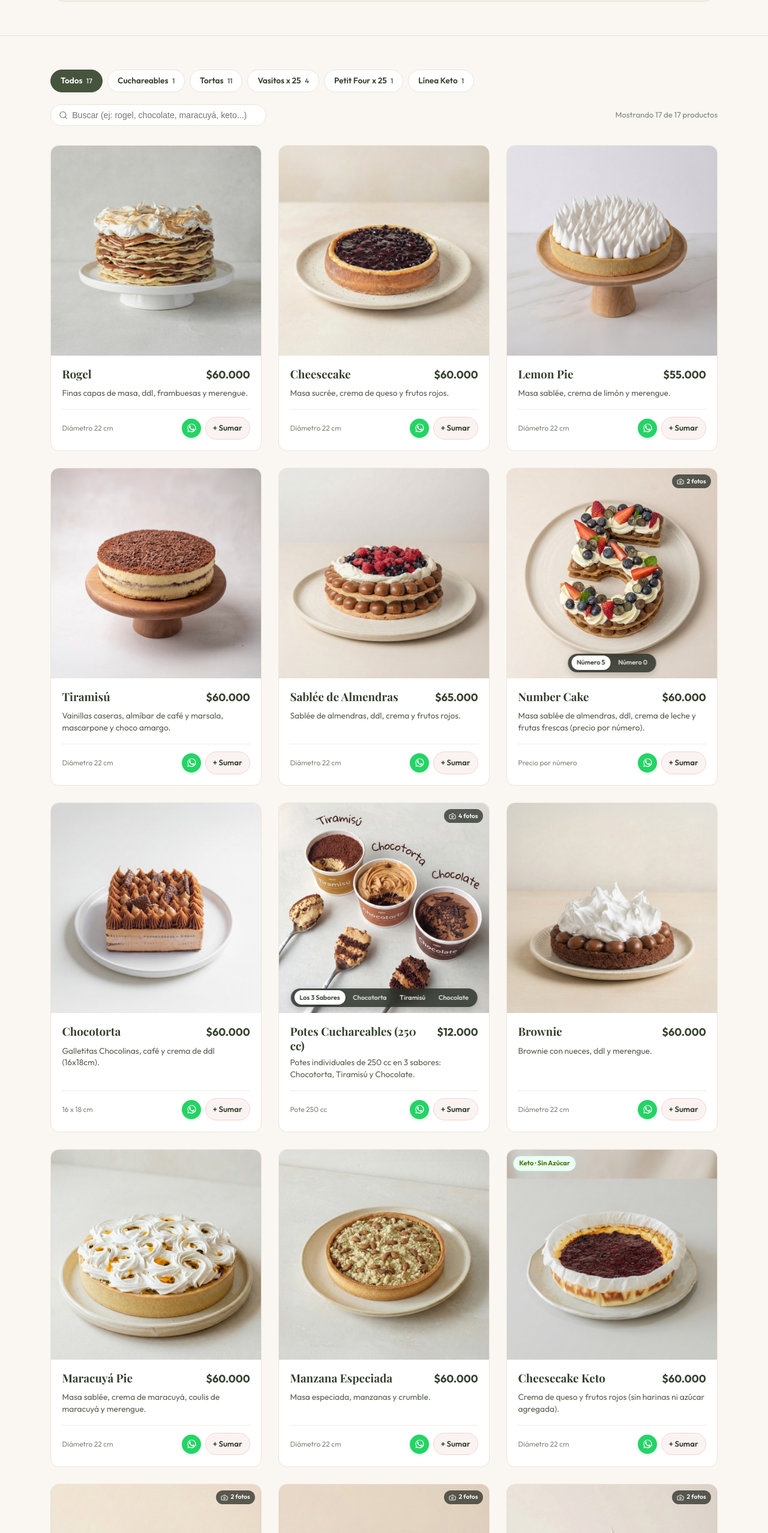
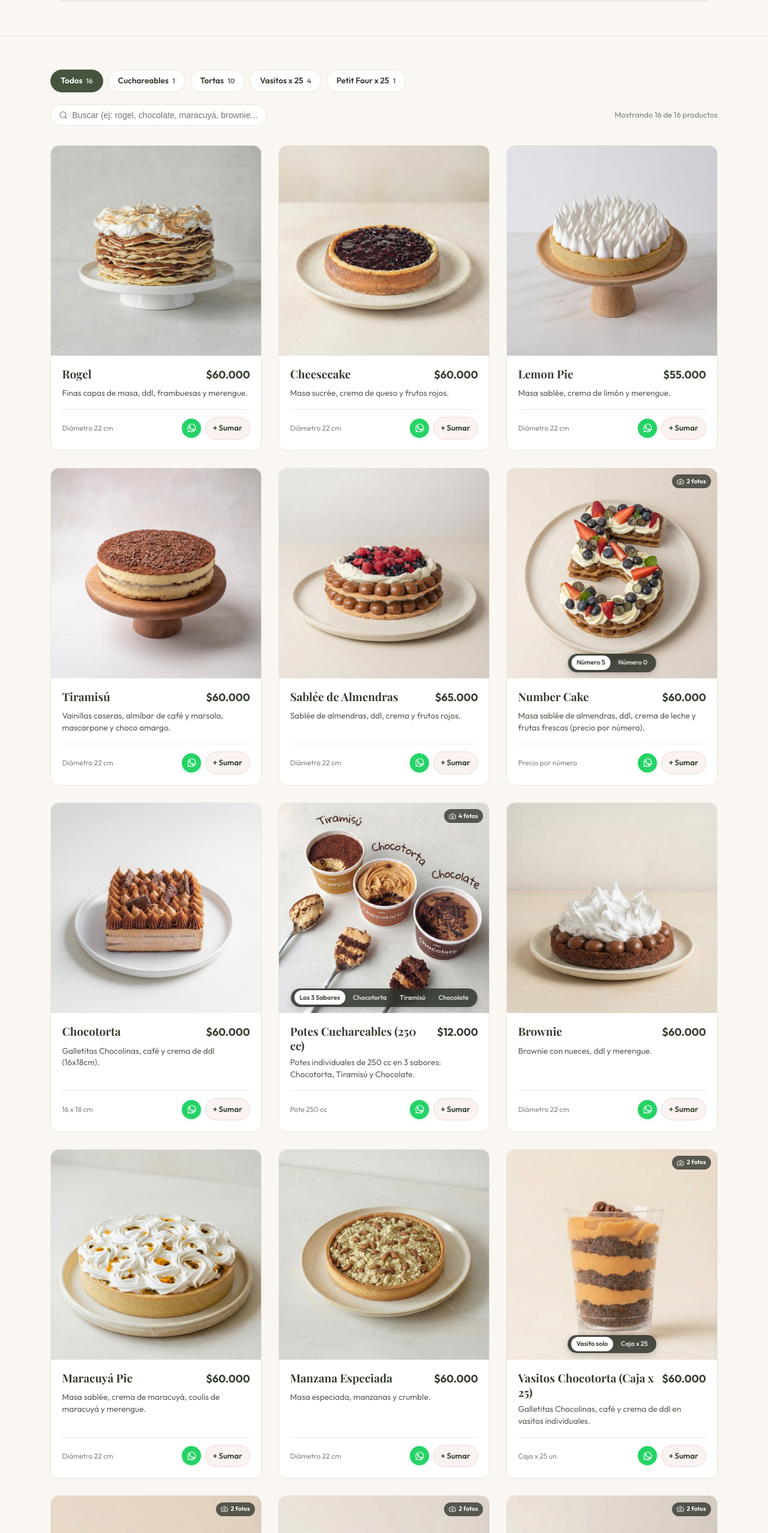
Before and after one commit to ggiganti-hub/labra-web, a plain HTML site: page index.html in a window 1280 px wide. Shown: the part 1084-3640 px from the top of the page at 60% size. Drawn offline with Linux system fonts and the light colour scheme.

Commit message:
Catálogo: se quita la Cheesecake Keto (#16)
- Fuera del catálogo (sync desde datos/catalogo.json): 17 → 16 productos.
- Se quita el filtro "Línea Keto" y el ejemplo "keto" del buscador;
  contadores iniciales 16 / Tortas 10.
- sitemap.xml: se quita su foto y se actualiza la fecha de la portada.
- Se borra la foto web torta-cheesecake-keto.jpg (el original sigue en media/).

Co-authored-by: German Giganti <germangiganti@MacBook-Pro-de-German.local>
Co-authored-by: Claude Opus 5.5 <noreply@anthropic.com>

```diff
--- a/assets/js/app.js
+++ b/assets/js/app.js
@@ -242,21 +242,6 @@ const PRODUCTS = [
     badgeType: 'badge-olive'
   },
   {
-    id: 'cheesecake-keto',
-    name: 'Cheesecake Keto',
-    category: 'keto',
-    price: 60000,
-    priceDisplay: '$60.000',
-    shortDesc: 'Crema de queso y frutos rojos (sin harinas ni azúcar agregada).',
-    longDesc: 'Crema de queso y frutos rojos (sin harinas ni azúcar agregada).',
-    ingredients: ['Crema de queso', 'Frutos rojos (sin harinas ni azúcar agregada)'],
-    yield: 'Diámetro 22 cm · Rinde de 10 a 12 porciones',
-    storage: 'Conservar en la heladera hasta 4 días. Retirar 15 min antes de consumir.',
-    image: 'assets/images/products/torta-cheesecake-keto.jpg',
-    badges: ['Sin Harinas', 'Sin Azúcar Agregada', 'Keto Friendly'],
-    badgeType: 'badge-keto'
-  },
-  {
     id: 'vasitos-chocotorta',
     name: 'Vasitos Chocotorta (Caja x 25)',
     category: 'vasitos',
--- a/index.html
+++ b/index.html
@@ -612,7 +612,7 @@
           <div class="filter-pills-row" role="tablist">
             <button class="filter-pill active" data-category="todos" role="tab" aria-selected="true">
               <span>Todos</span>
-              <span class="filter-pill-count">17</span>
+              <span class="filter-pill-count">16</span>
             </button>
             <button class="filter-pill" data-category="cuchareables" role="tab" aria-selected="false">
               <span>Cuchareables</span>
@@ -620,7 +620,7 @@
             </button>
             <button class="filter-pill" data-category="tortas" role="tab" aria-selected="false">
               <span>Tortas</span>
-              <span class="filter-pill-count">11</span>
+              <span class="filter-pill-count">10</span>
             </button>
             <button class="filter-pill" data-category="vasitos" role="tab" aria-selected="false">
               <span>Vasitos x 25</span>
@@ -628,10 +628,6 @@
             </button>
             <button class="filter-pill" data-category="petitfour" role="tab" aria-selected="false">
               <span>Petit Four x 25</span>
-              <span class="filter-pill-count">1</span>
-            </button>
-            <button class="filter-pill" data-category="keto" role="tab" aria-selected="false">
-              <span>Línea Keto</span>
               <span class="filter-pill-count">1</span>
             </button>
           </div>
@@ -645,7 +641,7 @@
                 type="text"
                 id="catalog-search-input"
                 class="search-input"
-                placeholder="Buscar (ej: rogel, chocolate, maracuyá, keto...)"
+                placeholder="Buscar (ej: rogel, chocolate, maracuyá, brownie...)"
                 aria-label="Buscar en el catálogo"
               >
               <button type="button" id="catalog-search-clear" class="search-clear-btn" aria-label="Limpiar">
```
Also changed, not shown: sitemap.xml (+1 -6 lines), assets/images/products/torta-cheesecake-keto.jpg (deleted).
